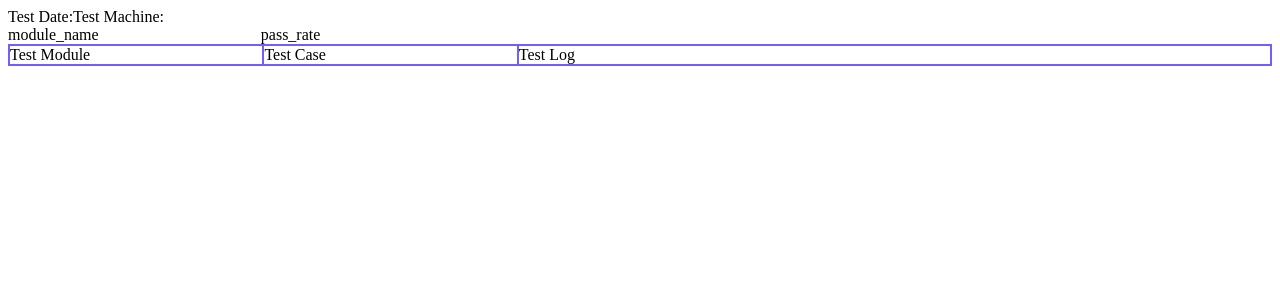
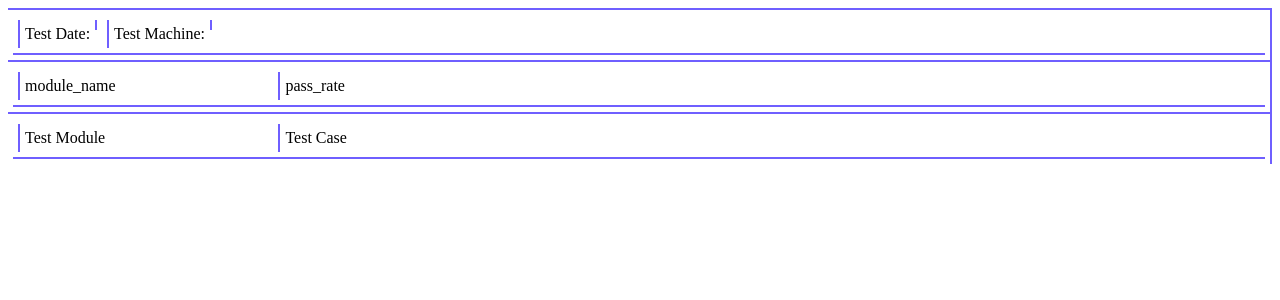
Before and after one commit to 6256163/general_automation_framework, a Python web app: template template_package/templates/template.html in a window 1280 px wide. Shown: the top 300 px of the page. Run offline with Jinja, Linux system fonts and the light colour scheme; the template is opened without the code that fills it, so the values that code supplies are empty.

Commit message:
优化test result template

```diff
--- a/operation.py
+++ b/operation.py
@@ -72,7 +72,7 @@ class Operation(object):
         try:
             WebDriverWait(self.driver, 10).until(lambda driver: driver.find_element(**loc).is_displayed())
             return self.driver.find_element(**loc)
-        except NoSuchElementException(u"Fail to find element: {0} {1}".format(loc['by'], loc['value'])):
+        except NoSuchElementException(msg=u"Fail to find element: {0} {1}".format(loc['by'], loc['value'])):
             assert False, u"Fail to find element: {0} {1}".format(loc['by'], loc['value'])
 
 
--- a/template_package/templates/template.html
+++ b/template_package/templates/template.html
@@ -12,42 +12,89 @@
         .resultTrue {
             color: green;
         }
+
+        .cell {
+            float: left;
+            border-left: 2px solid #6f5fff
+        }
+
+        .row {
+            overflow: hidden;
+            border-bottom: 2px solid #6f5fff
+        }
+
+        .box {
+            border-top: 2px solid #6f5fff;
+            border-right: 2px solid #6f5fff
+        }
+
+        span {
+            width: 100%;
+        }
+        div{
+            padding: 5px;
+        }
     </style>
+    <script type="text/javascript">
+        function show_log(id) {
+            log_dom = document.getElementById(id);
+            if (log_dom.style.display == 'none') {
+                log_dom.style.display = 'block'
+            }
+            else {
+                log_dom.style.display = 'none'
+            }
+        }
+
+    </script>
 </head>
 <body>
-<div style="overflow: hidden">
-    <div style="float: left">Test Date:</div>
-    <div style="float: left">{{ result.time }}</div>
-    <div style="float: left">Test Machine:</div>
-    <div style="float: left">{{ result.machine }}</div>
+<div class="box">
+    <div class="row">
+        <div class="cell">Test Date:</div>
+        <div class="cell">{{ result.time }}</div>
+        <div class="cell">Test Machine:</div>
+        <div class="cell">{{ result.machine }}</div>
+    </div>
 </div>
-<div style="overflow: hidden">
-    <div style="float: left; width: 20%">module_name</div>
-    <div style="float: left">pass_rate</div>
-</div>
+<div class="box">
+    <div class="row">
+        <div class="cell" style="width: 20%">module_name</div>
+        <div class="cell">pass_rate</div>
+    </div>
+
 {% for key, value in result.modules.items() %}
-    <div style="overflow: hidden">
-        <div style="float: left; width: 20%">{{ key }}</div>
-        <div style="float: left; width: 39%">{{ value.pass }}</div>
-        <div style="float: left; width: 39%">{{ value.fail }}</div>
+    <div class="row">
+        <div class="cell" style="width: 20%"><span>{{ key }}  </span></div>
+        <div class="cell" >
+            <div style="float: left">{{ value.fail }}</div>
+            <div style="float: left;background: #15ff00; width: 500px; height: 20px">
+                <div style="background: #ff0013; width: {{ value.fail/(value.fail+value.pass)*500 }}px;height: 20px"></div>
+            </div>
+            <div style="float: left">{{ value.pass }}</div>
+        </div>
     </div>
 {% endfor %}
 
-<div style="border-top: 2px solid #6f5fff;border-right: 2px solid #6f5fff  ">
-    <div style="overflow: hidden;  border-bottom: 2px solid #6f5fff ">
-        <div style="float: left;width: 20%;border-left: 2px solid #6f5fff ">Test Module</div>
-        <div style="float: left;width: 20%;border-left: 2px solid #6f5fff ">Test Case</div>
-        <div style="float: left;border-left: 2px solid #6f5fff ">Test Log</div>
+</div>
+<div class="box">
+    <div class="row">
+        <div class="cell" style="width: 20%;">Test Module</div>
+        <div class="cell" style="width: 20%;">Test Case</div>
     </div>
 
     {% for key, value in result.modules.items() %}
-        {% for value_key,value_value in value.items() %}
-            <div style="overflow: hidden; border-bottom: 2px solid #6f5fff" class="result{{ value_value.result }}">
-                <div class="module" style="float: left;width: 20%;border-left: 2px solid #6f5fff ">{{ value_key }}</div>
-                <div class="testcase"
-                     style="float: left;width: 20%;border-left: 2px solid #6f5fff ">{{ value_value.test_case }}</div>
-                <div style="float: left;border-left: 2px solid #6f5fff ">{{ value_value.result }}</div>
+        {% for result in value.results %}
+            <div class="result{{ result.result }} row"
+                 onclick="show_log('{{ key+result.test_case }}')">
+                <div class="cell" style="width: 20%;">
+                    <span>{{ key }}  </span></div>
+                <div class="cell" style="width: 20%"><span>{{ result.test_case }}</span>
+                </div>
+
             </div>
+            <div id="{{ key+result.test_case }}" style="border: 2px solid #6f5fff;display: none"><span
+                    style="overflow-x: auto;">{{ result.log }}</span></div>
         {% endfor %}
     {% endfor %}
 
--- a/test.py
+++ b/test.py
@@ -130,13 +130,13 @@ class Test(object):
         if not os.path.exists(log_path):
             os.makedirs(log_path)
         tc_file = os.path.basename(self.test_case)
-        log_file = os.path.join(log_path, tc_file + '.log')
+        self.log_file = os.path.join(log_path, tc_file + '.log')
 
         logger = logging.getLogger("test_log")
         logger.setLevel(logging.INFO)
 
         # create a file handler
-        handler = logging.FileHandler(log_file)
+        handler = logging.FileHandler(self.log_file)
         handler.setLevel(logging.INFO)
 
         # create a logging format
```
Also changed, not shown: run.py (+10 -39 lines).
